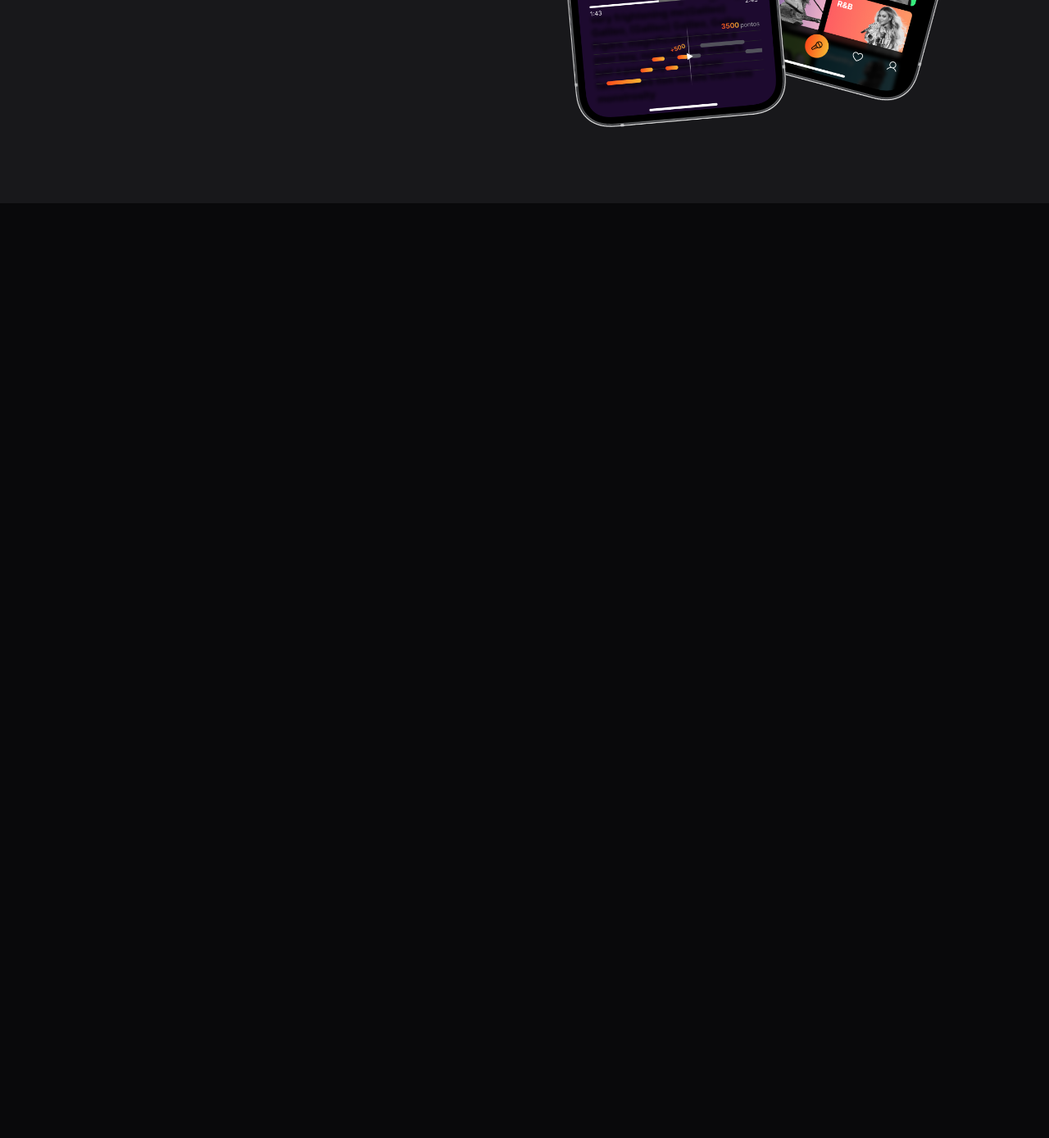
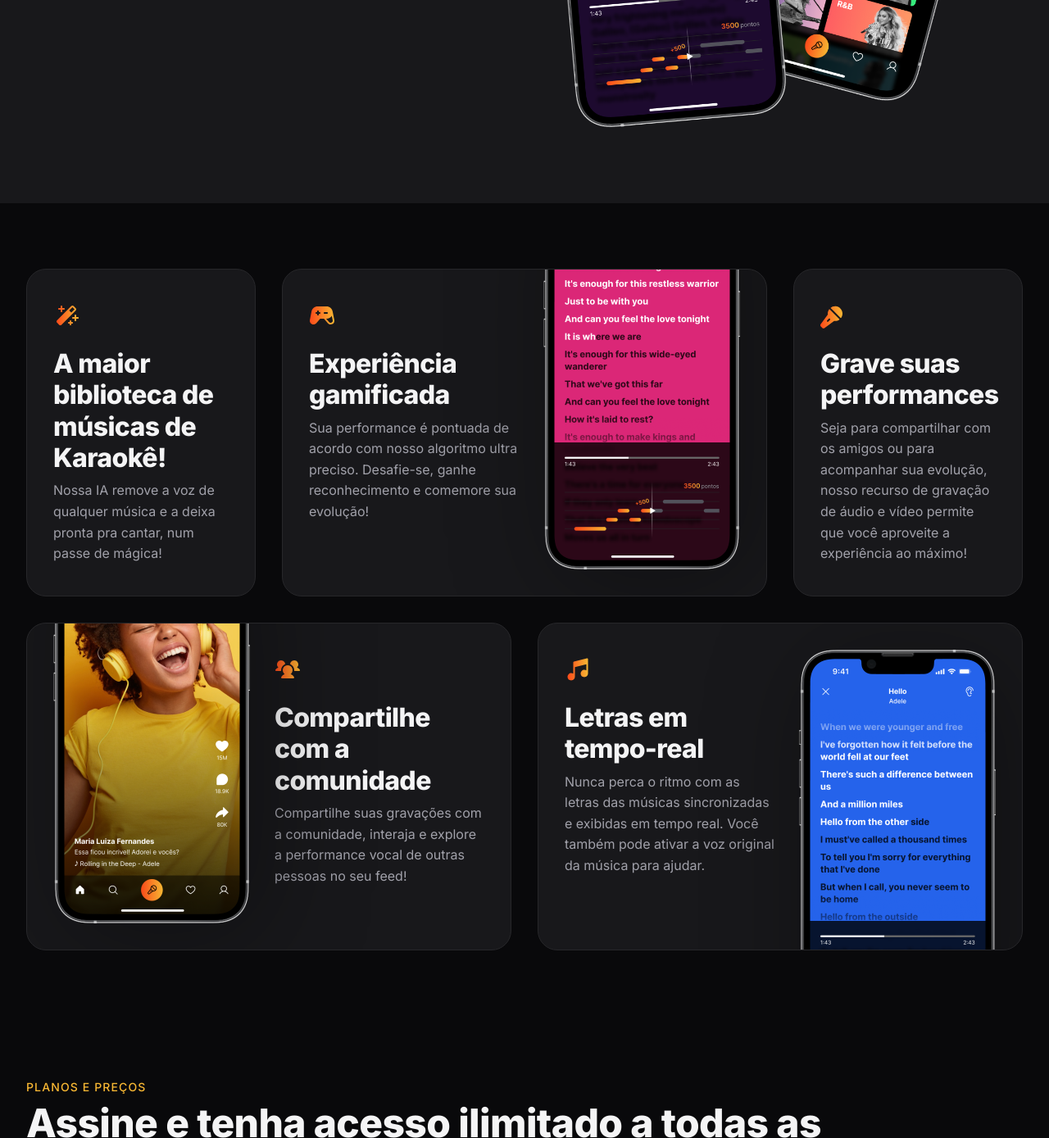
Before and after one commit to Matheus-AlvesCS/Projeto-Zingen, a plain HTML site: page index.html in a window 1280 px wide. Shown: the part 1411-2800 px from the top of the page at 82% size. Before the commit the page ends 1659 px from the top, so only its background shows below. Drawn offline with Linux system fonts and the light colour scheme.

Commit message:
Creating features section and initializing pricing section

```diff
--- a/index.html
+++ b/index.html
@@ -68,5 +68,93 @@
         </div>
       </div>
     </section>
+
+    <section id="features">
+      <div class="cards container py-xl grid gap-1.5">
+        <div class="card py-lg px-lg">
+          <img src="./assets/icons/MagicWand.svg" alt="" />
+          <h3>A maior biblioteca de músicas de Karaokê!</h3>
+          <p>
+            Nossa IA remove a voz de qualquer música e a deixa pronta pra
+            cantar, num passe de mágica!
+          </p>
+        </div>
+
+        <div class="card py-lg px-lg">
+          <div>
+            <img src="./assets/icons/GameController.svg" alt="" />
+            <h3>Experiência gamificada</h3>
+            <p>
+              Sua performance é pontuada de acordo com nosso algoritmo ultra
+              preciso. Desafie-se, ganhe reconhecimento e comemore sua evolução!
+            </p>
+          </div>
+          <img class="desktop-only" src="./assets/Tela 2.png" alt="" />
+        </div>
+
+        <div class="card py-lg px-lg">
+          <img src="./assets/icons/MicrophoneStage.svg" alt="" />
+          <h3>Grave suas performances</h3>
+          <p>
+            Seja para compartilhar com os amigos ou para acompanhar sua
+            evolução, nosso recurso de gravação de áudio e vídeo permite que
+            você aproveite a experiência ao máximo!
+          </p>
+        </div>
+
+        <div class="card py-lg px-lg">
+          <img class="desktop-only" src="./assets/Tela 1.png" alt="" />
+          <div>
+            <img src="./assets/icons/UsersThree.svg" alt="" />
+            <h3>Compartilhe com a comunidade</h3>
+            <p>
+              Compartilhe suas gravações com a comunidade, interaja e explore a
+              performance vocal de outras pessoas no seu feed!
+            </p>
+          </div>
+        </div>
+
+        <div class="card py-lg px-lg">
+          <div>
+            <img src="./assets/icons/MusicNotes.svg" alt="" />
+            <h3>Letras em tempo-real</h3>
+            <p>
+              Nunca perca o ritmo com as letras das músicas sincronizadas e
+              exibidas em tempo real. Você também pode ativar a voz original da
+              música para ajudar.
+            </p>
+          </div>
+          <img class="desktop-only" src="./assets/Tela 3.png" alt="" />
+        </div>
+      </div>
+    </section>
+
+    <section id="pricing">
+      <div class="container py-xl">
+        <header>
+          <strong>Planos e preços</strong>
+          <h2>Assine e tenha acesso ilimitado a todas as funcionalidades</h2>
+        </header>
+
+        <div class="cards even-columns items-center">
+          <div class="card py-lg px-lg">
+            <h3>Básico</h3>
+            <p>Baixe o app e comece a cantar agora mesmo!</p>
+            <zin-price>Grátis</zin-price>
+            <a
+              href="#download"
+              class="btn btn-md"
+              aria-label="Baixar agora"
+            ></a>
+            <div class="separator"></div>
+            <ul role="list" class="grid gap-1">
+              <li>Com anúncios</li>
+              <li>Até 5 músicas por dia</li>
+              <li>Cante apenas as músicas disponíveis no plano gratuito</li>
+            </ul>
+          </div>
+        </div>
+      </div>
+    </section>
   </body>
 </html>
--- a/styles/buttons.css
+++ b/styles/buttons.css
@@ -33,7 +33,7 @@
     content: "";
     position: absolute;
     border-radius: inherit;
-    inset: 0.09375rem;
+    inset: 1px;
     background-color: var(--btn-color);
   }
 
--- /dev/null
+++ b/styles/cards.css
@@ -0,0 +1,9 @@
+.card {
+  background-color: var(--surface-color);
+  border: 1px solid var(--stroke-color);
+  border-radius: 1.5rem;
+
+  & h3 {
+    margin-top: 1rem;
+  }
+}
--- /dev/null
+++ b/styles/features.css
@@ -0,0 +1,68 @@
+#features {
+  & .cards {
+    grid-template-columns: 17.5rem 1fr 1fr 17.5rem;
+    grid-template-rows: 25rem 25rem;
+    gap: 2rem;
+  }
+
+  & .card {
+    position: relative;
+    overflow: hidden;
+
+    & img.desktop-only {
+      position: absolute;
+      max-width: 15rem;
+      filter: drop-shadow(1rem 1rem 4rem rgba(0, 0, 0, 0.34));
+    }
+  }
+
+  & .card:nth-child(1) {
+    grid-column: 1/2;
+  }
+
+  & .card:nth-child(2) {
+    grid-column: 2/4;
+
+    & > div {
+      max-width: 16rem;
+    }
+
+    & img.desktop-only {
+      bottom: 2rem;
+      right: 2rem;
+    }
+  }
+
+  & .card:nth-child(3) {
+    grid-column: 4/5;
+  }
+
+  & .card:nth-child(4) {
+    grid-column: 1/3;
+    grid-row: 2/3;
+
+    & > div {
+      max-width: 16rem;
+      margin-left: auto;
+    }
+
+    & img.desktop-only {
+      bottom: 2rem;
+      left: 2rem;
+    }
+  }
+
+  & .card:nth-child(5) {
+    grid-column: 3/5;
+    grid-row: 2/3;
+
+    & > div {
+      max-width: 16rem;
+    }
+
+    & img.desktop-only {
+      top: 2rem;
+      right: 2rem;
+    }
+  }
+}
--- a/styles/index.css
+++ b/styles/index.css
@@ -6,3 +6,6 @@
 @import url(./hero.css);
 @import url(./sections.css);
 @import url(./about.css);
+@import url(./cards.css);
+@import url(./features.css) (width >= 80em);
+@import url(./pricing.css);
--- a/styles/sections.css
+++ b/styles/sections.css
@@ -14,12 +14,13 @@ section {
     }
 
     & h2 {
-      margin-block: 0.5rem;
+      margin-top: 0.5rem;
     }
   }
 
   & p {
     color: var(--text-color-secondary);
+    margin-top: 0.5rem;
   }
 }
 
```
Also changed, not shown: styles/pricing.css (added).
